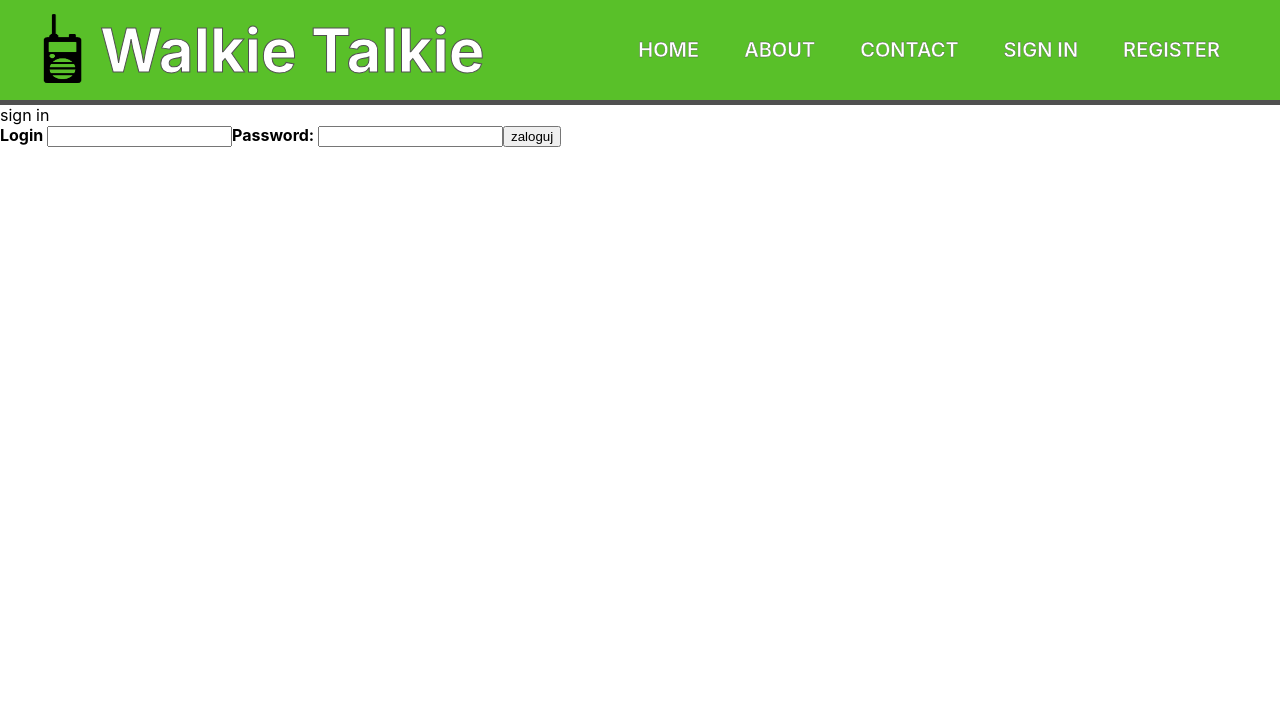
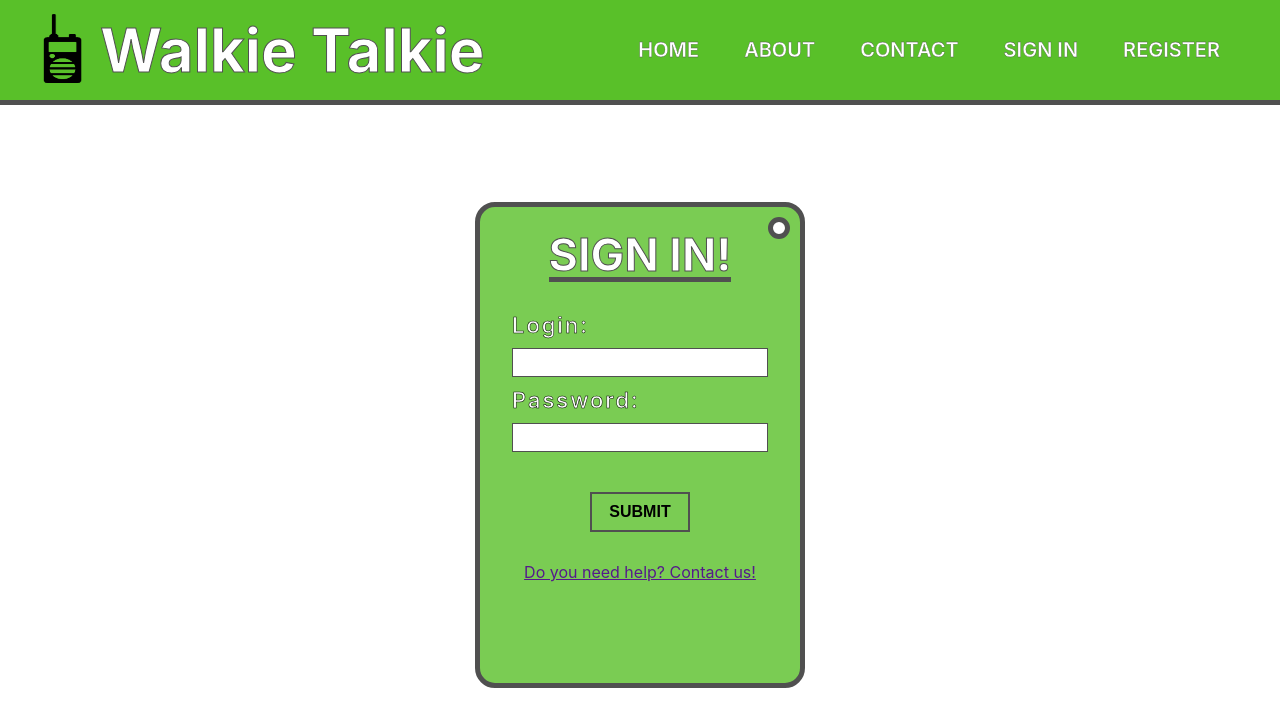
Before and after one commit to alannadolny/walkie_talkie-javascript, a React (Create React App) app in the folder frontend/: page /form/login in a window 1280 px wide. Shown: the top 726 px of the page. Built offline with nearby package versions, Linux system fonts and the light colour scheme; what redux-api-middleware would draw is missing.

Commit message:
formularz logowania

```diff
--- a/frontend/src/App.css
+++ b/frontend/src/App.css
@@ -96,3 +96,119 @@ li{
   color: rgb(89, 192, 41);
   -webkit-text-stroke: 0.3px transparent;
 }
+
+
+/* formularz logowania */
+
+.main-login{
+  width: 100vw;
+  height: 85vh;
+  margin: 0 auto;
+  padding: 0px;
+  display: flex;
+  justify-content: center;
+  align-items: center;
+}
+
+.login-form{
+  width: 25%;
+  height: 70%;
+  margin: 0px;
+  padding: 0px;
+  border: 5px solid rgb(80, 80, 80);
+  border-radius: 20px;
+  background-color: rgba(89, 192, 41, 0.8);
+}
+
+.login-setting{
+  width: 100%;
+  height: 100%;
+  display: flex;
+  flex-direction: column;
+  align-items: center;
+  flex-wrap: nowrap;
+  position: relative;
+}
+
+.login-setting::after{
+  content: "";
+  position: absolute;
+  width: 12px;
+  height: 12px;
+  border: 5px solid rgb(80, 80, 80);
+  border-radius: 50%;
+  background-color: white;
+  right: 10px;
+  top: 10px;
+}
+
+#login-title{
+  margin-top: 20px;
+  font-size: 45px;
+  position: relative;
+}
+
+#login-title::after{
+  content: "";
+  position: absolute;
+  width: 100%;
+  height: 5px;
+  background-color: rgb(80, 80, 80);
+  bottom: 0px;
+  left: 0px;
+}
+
+form{
+  margin-top: 30px;
+  display: flex;
+  flex-direction: column;
+  flex-wrap: nowrap;
+}
+
+label{
+  font-size: 22px;
+  font-weight: 500;
+  letter-spacing: 2px;
+  color: white;
+  -webkit-text-stroke: 0.5px black;
+}
+
+#error{
+  font-size: 12px;
+  color: red;
+}
+
+input{
+  width: 250px;
+  height: 25px;
+  margin-top: 10px;
+  margin-bottom: 10px;
+  border: 1px solid rgb(80, 80, 80);
+}
+
+#button-container{
+  display: flex;
+  flex-wrap: nowrap;
+  justify-content: center;
+}
+
+button{
+  width: 100px;
+  height: 40px;
+  margin-top: 30px;
+  border: 2px solid rgb(80, 80, 80);
+  background-color: transparent;
+  color: black;
+  font-weight: 600;
+  font-size: 16px;
+  cursor: pointer;
+}
+
+button:hover{
+  background-color: white;
+  text-decoration: underline;
+}
+
+#help{
+  margin-top: 30px;
+}
--- a/frontend/src/ui/UserForm.js
+++ b/frontend/src/ui/UserForm.js
@@ -15,9 +15,10 @@ function UserForm({ SignIn }) {
   });
 
   return (
-    <div>
-      {action === 'login' ? 'sign in' : 'register'}
-      {/* sign in i register wpakuj w cos jak chcesz, tak zeby pasowalo ci do stylowania */}
+    <div className="main-login">
+      <div className="login-form">
+        <div className="login-setting">
+          <h1 id="login-title"> SIGN IN! </h1>
           <Formik
             validationSchema={schema}
             onSubmit={(values, { resetForm }) => {
@@ -31,17 +32,21 @@ function UserForm({ SignIn }) {
             }}
           >
             <Form>
-          <div id='errors'>
-            <ErrorMessage name='login' component='div' />
-            <ErrorMessage name='password' component='div' />
+              <label>Login: </label>
+              <ErrorMessage id="error" name='login' component='div' />
+              <Field name='login' />
+
+              <label>Password: </label>
+              <ErrorMessage id="error" name='password' component='div' />
+              <Field name='password' type='password' />
+              <div id="button-container">
+                <button type='submit'> SUBMIT </button>
               </div>
-          <strong>Login </strong>
-          <Field name='login' />
-          <strong>Password: </strong>
-          <Field name='password' type='password' />
-          <button type='submit'>zaloguj</button>
             </Form>
           </Formik>
+          <a id="help" href=""> Do you need help? Contact us! </a>
+        </div>
+      </div>
     </div>
   );
 }
```
Also changed, not shown: 2 other files (tests, documents, lock files or other folders). Lines whose indentation alone changed are shown as unchanged.
